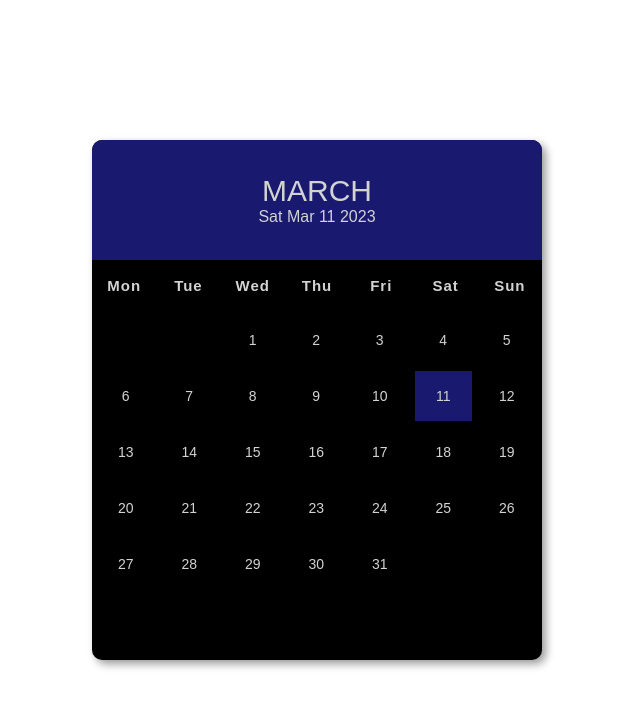
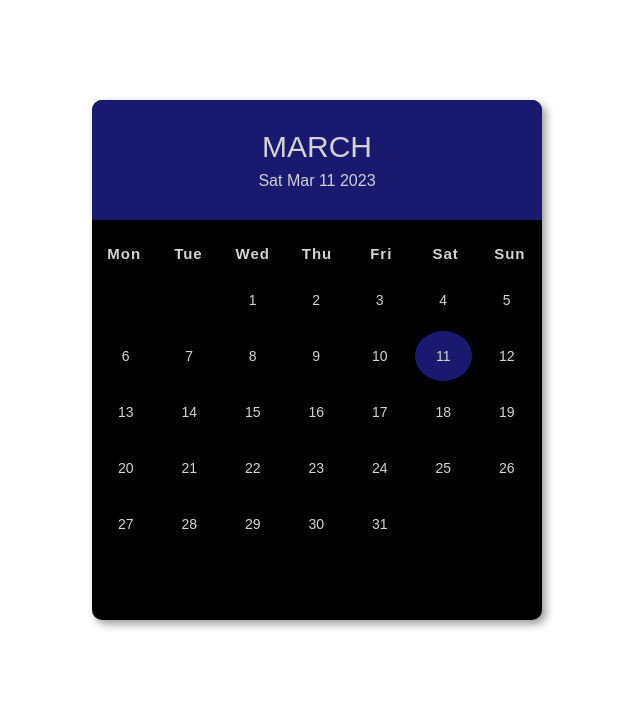
Before and after one commit to vidhimakani74/Calender, a plain HTML site: page index.html in a window 1280 px wide. Shown: the whole page, without its empty margins (323-963 px from the left). Drawn offline with Linux system fonts and the light colour scheme.

Commit message:
add styles

```diff
--- a/style.css
+++ b/style.css
@@ -4,10 +4,13 @@
     font-family: sans-serif;
     box-sizing: border-box;
 }
-
+.heading{
+    color: midnightblue;
+    text-align: center;
+}
 .container{
     width: 100%;
-    height: 100vh;
+    height: 90vh;
     display: flex;
     justify-content: center;
     align-items: center;
@@ -37,6 +40,7 @@
     font-size: 30px;
     font-weight: 400;
     text-transform: uppercase;
+    padding-bottom: 0.5rem;
 }
 
 .month p{
@@ -47,6 +51,7 @@
     width: 100%;
     height: 50px;
     display: flex;
+    padding-top: 1rem;
 }
 
 .weekdays div{
@@ -83,4 +88,5 @@
 
 .today{
     background-color: midnightblue;
+    border-radius: 50%;
 }
```
Also changed, not shown: index.html (+1 -0 lines).
